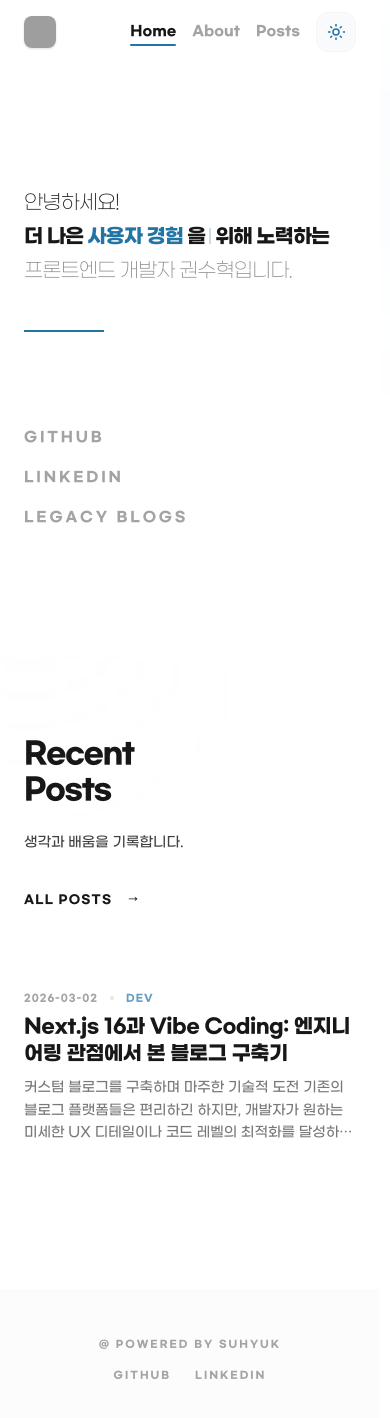
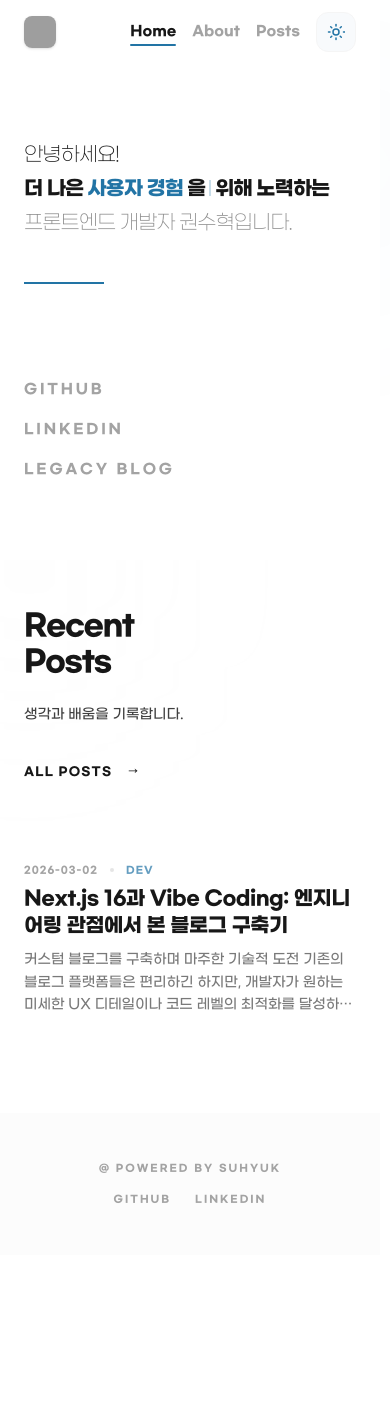
Before and after one commit to kwonsuhyuk/FE-blog, a Next.js app: page / in a window 390 px wide. Shown: the top 1418 px of the page. After the commit the page ends 1255 px from the top, so only its background shows below. Built offline with nearby package versions, Linux system fonts and the light colour scheme; grey boxes are pictures that could not be loaded; a web font is replaced by a local one.

Commit message:
UI: adjust mobile vertical spacing for hero and content sections

```diff
--- a/src/app/HomeClient.tsx
+++ b/src/app/HomeClient.tsx
@@ -15,7 +15,7 @@ interface HomeClientProps {
 const SOCIAL_LINKS = [
   { label: 'github', href: 'https://github.com/kwonsuhyuk' },
   { label: 'linkedIn', href: 'https://www.linkedin.com/in/%EC%88%98%ED%98%81-%EA%B6%8C-191521328/' },
-  { label: 'legacy blogs', href: 'https://velog.io/@tngur0716/posts' }
+  { label: 'legacy blog', href: 'https://velog.io/@tngur0716/posts' }
 ];
 
 export default function HomeClient({ allPostsData }: HomeClientProps) {
@@ -34,7 +34,7 @@ export default function HomeClient({ allPostsData }: HomeClientProps) {
       />
 
       {/* Content Section */}
-      <div className="max-w-6xl mx-auto px-6 pt-20 pb-32">
+      <div className="max-w-6xl mx-auto px-6 pt-12 pb-20 md:pt-20 md:pb-32">
         <div className="grid grid-cols-1 lg:grid-cols-12 gap-16">
           {/* Left: Section Header */}
           <div className="lg:col-span-4">
--- a/src/components/Comments.tsx
+++ b/src/components/Comments.tsx
@@ -4,22 +4,22 @@ import { useTheme } from "next-themes";
 import { useEffect, useRef } from "react";
 
 export function Comments() {
-  const { theme } = useTheme();
+  const { resolvedTheme } = useTheme();
   const commentsRef = useRef<HTMLDivElement>(null);
 
   useEffect(() => {
     const script = document.createElement("script");
     script.src = "https://giscus.app/client.js";
     script.setAttribute("data-repo", "kwonsuhyuk/FE-blog");
-    script.setAttribute("data-repo-id", "R_kgDON8Inpw"); // This needs to be checked or provided by user
+    script.setAttribute("data-repo-id", "R_kgDON8Inpw");
     script.setAttribute("data-category", "General");
-    script.setAttribute("data-category-id", "DIC_kwDON8Inp84CnU_X"); // This needs to be checked or provided by user
+    script.setAttribute("data-category-id", "DIC_kwDON8Inp84CnU_X");
     script.setAttribute("data-mapping", "pathname");
     script.setAttribute("data-strict", "0");
     script.setAttribute("data-reactions-enabled", "1");
     script.setAttribute("data-emit-metadata", "0");
     script.setAttribute("data-input-position", "bottom");
-    script.setAttribute("data-theme", theme === "dark" ? "dark" : "light");
+    script.setAttribute("data-theme", resolvedTheme === "dark" ? "dark" : "light");
     script.setAttribute("data-lang", "ko");
     script.setAttribute("crossorigin", "anonymous");
     script.async = true;
@@ -34,7 +34,7 @@ export function Comments() {
         currentRef.innerHTML = "";
       }
     };
-  }, [theme]);
+  }, [resolvedTheme]);
 
   return <div className="mt-20 pt-10 border-t border-border-subtle" ref={commentsRef} />;
 }
--- a/src/components/Hero.tsx
+++ b/src/components/Hero.tsx
@@ -49,7 +49,7 @@ export function Hero({ line1, line3, socialLinks }: HeroProps) {
   };
 
   return (
-    <section className="py-32 md:py-48 relative overflow-hidden bg-bg-main">
+    <section className="py-20 md:py-48 relative overflow-hidden bg-bg-main">
       {/* Subtle background blur for depth */}
       <div className="absolute inset-0 -z-10 overflow-hidden pointer-events-none dark:hidden">
         <div className="absolute top-[-10%] left-[-5%] w-[50%] h-[50%] bg-primary/10 blur-[120px] rounded-full opacity-50" />
```
